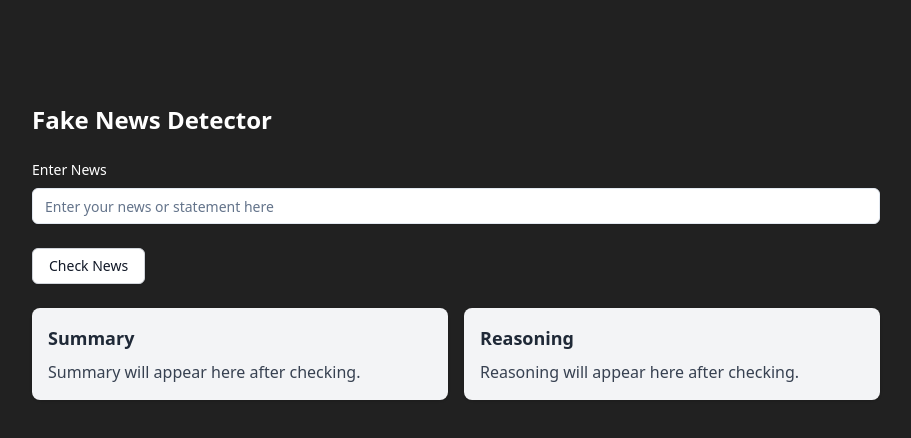
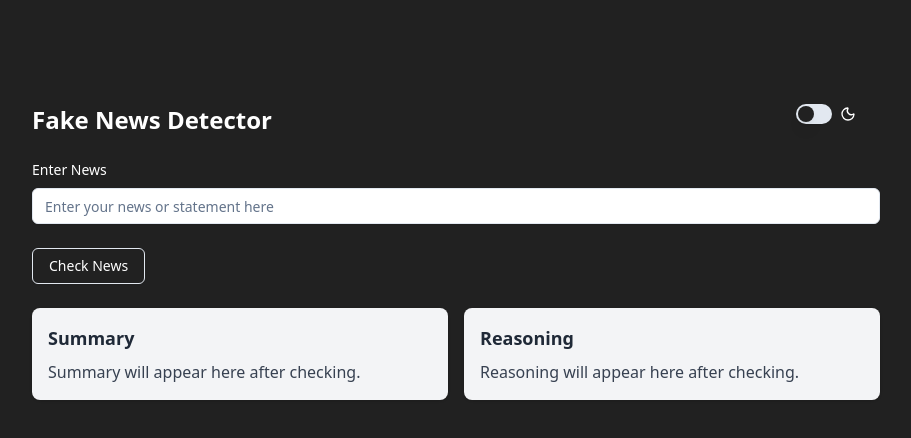
Before and after one commit to iamasit07/fake-news-detector, a React (Vite) app in the folder fake-news-detector-frontend/: page / in a window 1280 px wide. Shown: the top 438 px of the page, without its empty margins (184-1095 px from the left). Built offline with nearby package versions, Linux system fonts and the light colour scheme.

Commit message:
added theme switching functionality

```diff
--- a/fake-news-detector-frontend/index.html
+++ b/fake-news-detector-frontend/index.html
@@ -1,5 +1,5 @@
 <!doctype html>
-<html lang="en">
+<html lang="en"  >
   <head>
     <meta charset="UTF-8" />
     <!-- <link rel="icon" type="image/svg+xml" href="/vite.svg" /> -->
--- a/fake-news-detector-frontend/package.json
+++ b/fake-news-detector-frontend/package.json
@@ -10,7 +10,9 @@
     "preview": "vite preview"
   },
   "dependencies": {
+    "@radix-ui/react-label": "^2.1.7",
     "@radix-ui/react-slot": "^1.2.3",
+    "@radix-ui/react-switch": "^1.2.5",
     "class-variance-authority": "^0.7.1",
     "clsx": "^2.1.1",
     "date-fns": "^4.1.0",
--- a/fake-news-detector-frontend/src/App.jsx
+++ b/fake-news-detector-frontend/src/App.jsx
@@ -4,7 +4,7 @@
 function App() {
 
   return (
-    <main className="min-h-screen bg-[#212121] text-white  pt-20 px-4">
+    <main className="min-h-screen text-white  pt-20 px-4">
       <FakeNewsChecker />
     </main>
 
--- a/fake-news-detector-frontend/src/components/custom/fakeNewsChecker.jsx
+++ b/fake-news-detector-frontend/src/components/custom/fakeNewsChecker.jsx
@@ -1,5 +1,9 @@
 import { Input } from "@/components/ui/input.jsx"
 import { Button } from "@/components/ui/button.jsx"
+import { Switch } from "@/components/ui/switch"
+import { Label } from "@/components/ui/label"
+import { Sun, Moon } from "lucide-react"
+
 import {useState} from "react"
 
 function FakeNewsChecker() {
@@ -8,7 +12,7 @@
     const [verdict, setVerdict] = useState("")
     const [summary, setSummary] = useState("")
     const [reasoning, setReasoning] = useState("")
-
+    const [isDark, setIsDark] = useState(document.documentElement.classList.contains("dark"));
 
     // function to handle the check button click
     const handleCheck = () => {
@@ -22,6 +26,17 @@
             setReasoning("Verified news outlets and official reports back the claim. The article includes accurate data, quotes from known sources, and follows journalistic standards, indicating it is authentic and trustworthy.")
         }
     }
+
+    //toogle theme function
+    const toggleTheme = (value) => {
+        setIsDark(value);
+        if (value) {
+            document.documentElement.classList.add("dark")
+        } else {
+            document.documentElement.classList.remove("dark")
+        }
+    }
+
 
 
   return (
@@ -51,7 +66,7 @@
         {/* ------- Check Button -------- */}
         <div>
             <Button
-            variant="light"
+            variant="outline"
             onClick={handleCheck}
             >
                 Check News
@@ -91,6 +106,21 @@
         </div>
 
 
+        {/* -------toogle theme button ------ */}
+        <div className="absolute top-20 right-60 flex items-center space-x-2">
+            <Switch
+                id="theme-toggle"
+                onCheckedChange={toggleTheme}
+                aria-label="Toggle dark mode"
+            />
+            {isDark ? (
+            <Sun className="w-4 h-4 text-white" />
+            ) : (
+                <Moon className="w-4 h-4 text-white" />
+            )
+        }
+        </div>
+
     </div>
   )
 }
--- a/fake-news-detector-frontend/src/components/ui/button.jsx
+++ b/fake-news-detector-frontend/src/components/ui/button.jsx
@@ -10,7 +10,7 @@
     variants: {
       variant: {
         default:
-          "bg-primary text-primary-foreground shadow hover:bg-primary/90",
+            "bg-primary text-primary-foreground shadow hover:bg-primary/90",
         destructive:
           "bg-destructive text-destructive-foreground shadow-sm hover:bg-destructive/90",
         outline:
@@ -19,7 +19,6 @@
           "bg-secondary text-secondary-foreground shadow-sm hover:bg-secondary/80",
         ghost: "hover:bg-accent hover:text-accent-foreground",
         link: "text-primary underline-offset-4 hover:underline",
-        light: "bg-white text-gray-900 border border-gray-300 shadow-sm hover:bg-gray-200",
       },
       size: {
         default: "h-9 px-4 py-2",
--- /dev/null
+++ b/fake-news-detector-frontend/src/components/ui/label.jsx
@@ -0,0 +1,16 @@
+import * as React from "react"
+import * as LabelPrimitive from "@radix-ui/react-label"
+import { cva } from "class-variance-authority";
+
+import { cn } from "@/lib/utils"
+
+const labelVariants = cva(
+  "text-sm font-medium leading-none peer-disabled:cursor-not-allowed peer-disabled:opacity-70"
+)
+
+const Label = React.forwardRef(({ className, ...props }, ref) => (
+  <LabelPrimitive.Root ref={ref} className={cn(labelVariants(), className)} {...props} />
+))
+Label.displayName = LabelPrimitive.Root.displayName
+
+export { Label }
--- /dev/null
+++ b/fake-news-detector-frontend/src/components/ui/switch.jsx
@@ -0,0 +1,22 @@
+import * as React from "react"
+import * as SwitchPrimitives from "@radix-ui/react-switch"
+
+import { cn } from "@/lib/utils"
+
+const Switch = React.forwardRef(({ className, ...props }, ref) => (
+  <SwitchPrimitives.Root
+    className={cn(
+      "peer inline-flex h-5 w-9 shrink-0 cursor-pointer items-center rounded-full border-2 border-transparent shadow-sm transition-colors focus-visible:outline-none focus-visible:ring-2 focus-visible:ring-ring focus-visible:ring-offset-2 focus-visible:ring-offset-background disabled:cursor-not-allowed disabled:opacity-50 data-[state=checked]:bg-primary data-[state=unchecked]:bg-input",
+      className
+    )}
+    {...props}
+    ref={ref}>
+    <SwitchPrimitives.Thumb
+      className={cn(
+        "pointer-events-none block h-4 w-4 rounded-full bg-background shadow-lg ring-0 transition-transform data-[state=checked]:translate-x-4 data-[state=unchecked]:translate-x-0"
+      )} />
+  </SwitchPrimitives.Root>
+))
+Switch.displayName = SwitchPrimitives.Root.displayName
+
+export { Switch }
--- a/fake-news-detector-frontend/src/index.css
+++ b/fake-news-detector-frontend/src/index.css
@@ -4,7 +4,7 @@
 
 @layer base {
   :root {
-    --background: 0 0% 100%;
+    --background: 0 0% 13%;
     --foreground: 222.2 84% 4.9%;
     --card: 0 0% 100%;
     --card-foreground: 222.2 84% 4.9%;
```
Also changed, not shown: 1 other file (tests, documents, lock files or other folders).
